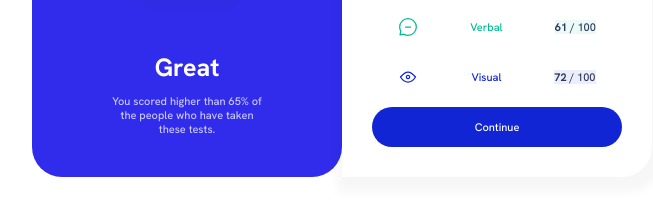
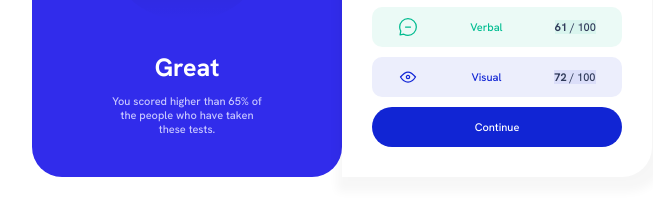
Before and after one commit to Lucio-developer/Desafio-Resultados, a plain HTML site: page index.html in a window 1280 px wide. Shown: the part 438-654 px from the top of the page, without its empty margins (298-951 px from the left). Drawn offline with Linux system fonts and the light colour scheme.

Commit message:
correção de color style.css

```diff
--- a/style.css
+++ b/style.css
@@ -166,6 +166,7 @@ h3 {
 }
 
 .verbal {
+    background-color: rgba(0, 189, 145, 0.08);
     border-radius: 10px;
     margin-top: 10px;
     width: 250px;
@@ -185,6 +186,7 @@ h3 {
 }
 
 .visual {
+    background-color: rgba(17, 37, 212, 0.08);
     border-radius: 10px;
     margin-top: 10px;
     width: 250px;
```
